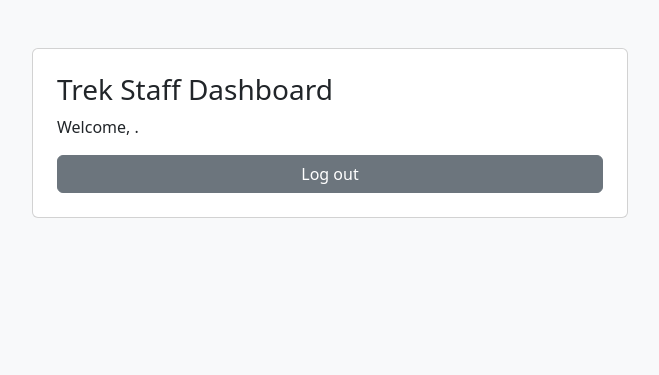
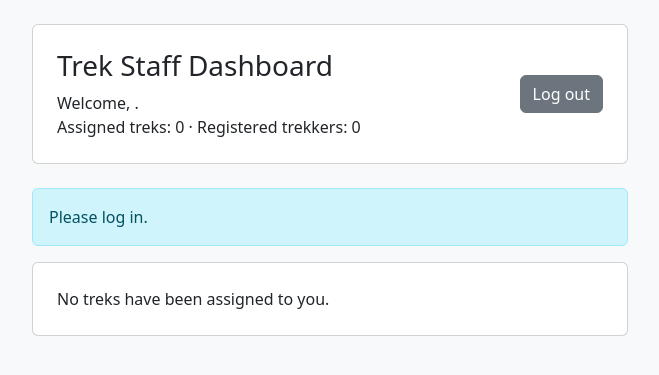
Before and after one commit to 24f2006065/trekking_management_app_v2, a Flask app: template app/templates/staff_dashboard.html in a window 1280 px wide. Shown: the top 375 px of the page, without its empty margins (310-969 px from the left). Run offline with Flask 3, Linux system fonts and the light colour scheme; the template is opened without the code that fills it, so the values that code supplies are empty.

Commit message:
Milestone-4 TMA-V2 Staff Dashboard

```diff
--- a/app/routes.py
+++ b/app/routes.py
@@ -255,6 +255,71 @@ def staff_dashboard():
     return render_template("staff_dashboard.html")
 
 
+@main.route("/api/staff/treks")
+def staff_treks():
+    if not session.get("user_id"):
+        return jsonify({"message": "Please log in."}), 401
+    if session.get("role") != "Trek Staff":
+        return jsonify({"message": "Unauthorized."}), 403
+
+    with Session(engine) as database_session:
+        staff = database_session.query(StaffProfile).filter_by(user_id=session["user_id"]).first()
+        if staff is None:
+            return jsonify({"message": "Staff profile not found."}), 404
+
+        treks = database_session.query(Trek).filter_by(assigned_staff_id=staff.staff_id).order_by(Trek.trek_id).all()
+        trek_list = []
+        for trek in treks:
+            bookings = database_session.query(Booking).options(
+                joinedload(Booking.user)
+            ).filter_by(trek_id=trek.trek_id).all()
+            participants = [{
+                "name": booking.user.name,
+                "email": booking.user.email,
+                "status": booking.status,
+            } for booking in bookings if booking.status == "Booked"]
+            trek_list.append({
+                "trek_id": trek.trek_id,
+                "trek_name": trek.trek_name,
+                "location": trek.location,
+                "difficulty": trek.difficulty,
+                "duration_days": trek.duration_days,
+                "available_slots": trek.available_slots,
+                "status": trek.status,
+                "start_date": trek.start_date.isoformat() if trek.start_date else "",
+                "end_date": trek.end_date.isoformat() if trek.end_date else "",
+                "registered_count": len(participants),
+                "participants": participants,
+            })
+        return jsonify({"treks": trek_list})
+
+
+@main.route("/api/staff/treks/<int:trek_id>", methods=["POST"])
+def update_staff_trek(trek_id):
+    if not session.get("user_id"):
+        return jsonify({"message": "Please log in."}), 401
+    if session.get("role") != "Trek Staff":
+        return jsonify({"message": "Unauthorized."}), 403
+
+    data = request.get_json()
+    available_slots = int(data["available_slots"])
+    if available_slots < 0:
+        return jsonify({"message": "Available slots cannot be negative."}), 400
+    if data["status"] not in ["Open", "Closed", "Started", "Ongoing", "Completed"]:
+        return jsonify({"message": "Invalid trek status."}), 400
+
+    with Session(engine) as database_session:
+        staff = database_session.query(StaffProfile).filter_by(user_id=session["user_id"]).first()
+        trek = database_session.get(Trek, trek_id)
+        if staff is None or trek is None or trek.assigned_staff_id != staff.staff_id:
+            return jsonify({"message": "This trek is not assigned to you."}), 403
+
+        trek.available_slots = available_slots
+        trek.status = data["status"]
+        database_session.commit()
+        return jsonify({"message": "Trek updated."})
+
+
 @main.route("/trekker")
 def trekker_dashboard():
     if not session.get("user_id"):
--- a/app/static/staff_dashboard.js
+++ b/app/static/staff_dashboard.js
@@ -1,11 +1,46 @@
 Vue.createApp({
   template: "#staff-template",
   data() {
-    return { userName: "" };
+    return { userName: "", treks: [], message: "" };
+  },
+  computed: {
+    totalParticipants() {
+      return this.treks.reduce(
+        (total, trek) => total + trek.registered_count,
+        0,
+      );
+    },
   },
   async mounted() {
-    const response = await fetch("/api/current-user");
-    const result = await response.json();
-    this.userName = result.name;
+    const userResponse = await fetch("/api/current-user");
+    const user = await userResponse.json();
+    this.userName = user.name;
+    await this.loadTreks();
+  },
+  methods: {
+    async loadTreks() {
+      const response = await fetch("/api/staff/treks");
+      const data = await response.json();
+      if (response.ok) {
+        this.treks = data.treks;
+      } else {
+        this.message = data.message;
+      }
+    },
+    async saveTrek(trek) {
+      const response = await fetch(`/api/staff/treks/${trek.trek_id}`, {
+        method: "POST",
+        headers: { "Content-Type": "application/json" },
+        body: JSON.stringify({
+          available_slots: trek.available_slots,
+          status: trek.status,
+        }),
+      });
+      const result = await response.json();
+      this.message = result.message;
+      if (response.ok) {
+        await this.loadTreks();
+      }
+    },
   },
 }).mount("#staff-app");
--- a/app/templates/admin_manage_treks.html
+++ b/app/templates/admin_manage_treks.html
@@ -67,6 +67,8 @@
               <option>Approved</option>
               <option>Open</option>
               <option>Closed</option>
+              <option>Started</option>
+              <option>Ongoing</option>
               <option>Completed</option>
             </select>
           </div>
--- a/app/templates/staff_dashboard.html
+++ b/app/templates/staff_dashboard.html
@@ -3,7 +3,7 @@
   <head>
     <meta charset="utf-8" />
     <meta name="viewport" content="width=device-width, initial-scale=1" />
-    <title>Trekking Management Application</title>
+    <title>Trek Staff Dashboard</title>
     <link
       href="https://cdn.jsdelivr.net/npm/bootstrap@5.3.8/dist/css/bootstrap.min.css"
       rel="stylesheet"
@@ -11,13 +11,92 @@
     <link href="/static/style.css" rel="stylesheet" />
   </head>
   <body class="bg-light">
-    <main id="staff-app" class="container py-5 dashboard-card"></main>
+    <main id="staff-app" class="container py-4 dashboard-card"></main>
     <template id="staff-template">
-      <section class="card p-4">
-        <h1 class="h3">Trek Staff Dashboard</h1>
-        <p>Welcome, <span v-text="userName"></span>.</p>
-        <a href="/logout" class="btn btn-secondary">Log out</a>
-      </section>
+      <div>
+        <section
+          class="card p-4 mb-4 d-flex flex-row justify-content-between align-items-center"
+        >
+          <div>
+            <h1 class="h3">Trek Staff Dashboard</h1>
+            <p class="mb-0">Welcome, <span v-text="userName"></span>.</p>
+            <p class="mb-0">
+              Assigned treks: <span v-text="treks.length"></span> · Registered
+              trekkers: <span v-text="totalParticipants"></span>
+            </p>
+          </div>
+          <a href="/logout" class="btn btn-secondary">Log out</a>
+        </section>
+        <p v-if="message" class="alert alert-info" v-text="message"></p>
+        <section
+          v-for="trek in treks"
+          :key="trek.trek_id"
+          class="card p-4 mb-4"
+        >
+          <h2 class="h5" v-text="trek.trek_name"></h2>
+          <p>
+            <span v-text="trek.location"></span> ·
+            <span v-text="trek.difficulty"></span> ·
+            <span v-text="trek.duration_days"></span> days
+          </p>
+          <p>
+            Registered trekkers: <span v-text="trek.registered_count"></span>
+          </p>
+          <form @submit.prevent="saveTrek(trek)" class="row g-2 mb-4">
+            <div class="col-md-3">
+              <label class="form-label">Available slots</label
+              ><input
+                class="form-control"
+                type="number"
+                min="0"
+                v-model="trek.available_slots"
+                required
+              />
+            </div>
+            <div class="col-md-3">
+              <label class="form-label">Trek status</label
+              ><select class="form-select" v-model="trek.status">
+                <option>Open</option>
+                <option>Closed</option>
+                <option>Started</option>
+                <option>Ongoing</option>
+                <option>Completed</option>
+              </select>
+            </div>
+            <div class="col-12">
+              <button class="btn btn-primary">Save Trek</button>
+            </div>
+          </form>
+          <h3 class="h6">Registered Trekkers</h3>
+          <div class="table-responsive">
+            <table class="table table-striped mb-0">
+              <thead>
+                <tr>
+                  <th>Name</th>
+                  <th>Email</th>
+                  <th>Booking status</th>
+                </tr>
+              </thead>
+              <tbody>
+                <tr
+                  v-for="participant in trek.participants"
+                  :key="participant.email"
+                >
+                  <td v-text="participant.name"></td>
+                  <td v-text="participant.email"></td>
+                  <td v-text="participant.status"></td>
+                </tr>
+                <tr v-if="trek.participants.length === 0">
+                  <td colspan="3">No trekkers registered.</td>
+                </tr>
+              </tbody>
+            </table>
+          </div>
+        </section>
+        <section v-if="treks.length === 0" class="card p-4">
+          <p class="mb-0">No treks have been assigned to you.</p>
+        </section>
+      </div>
     </template>
     <script src="https://unpkg.com/vue@3/dist/vue.global.js"></script>
     <script src="/static/staff_dashboard.js"></script>
```
Also changed, not shown: app/static/admin_dashboard.js (+0 -12 lines), app/templates/admin_dashboard.html (+0 -24 lines).
